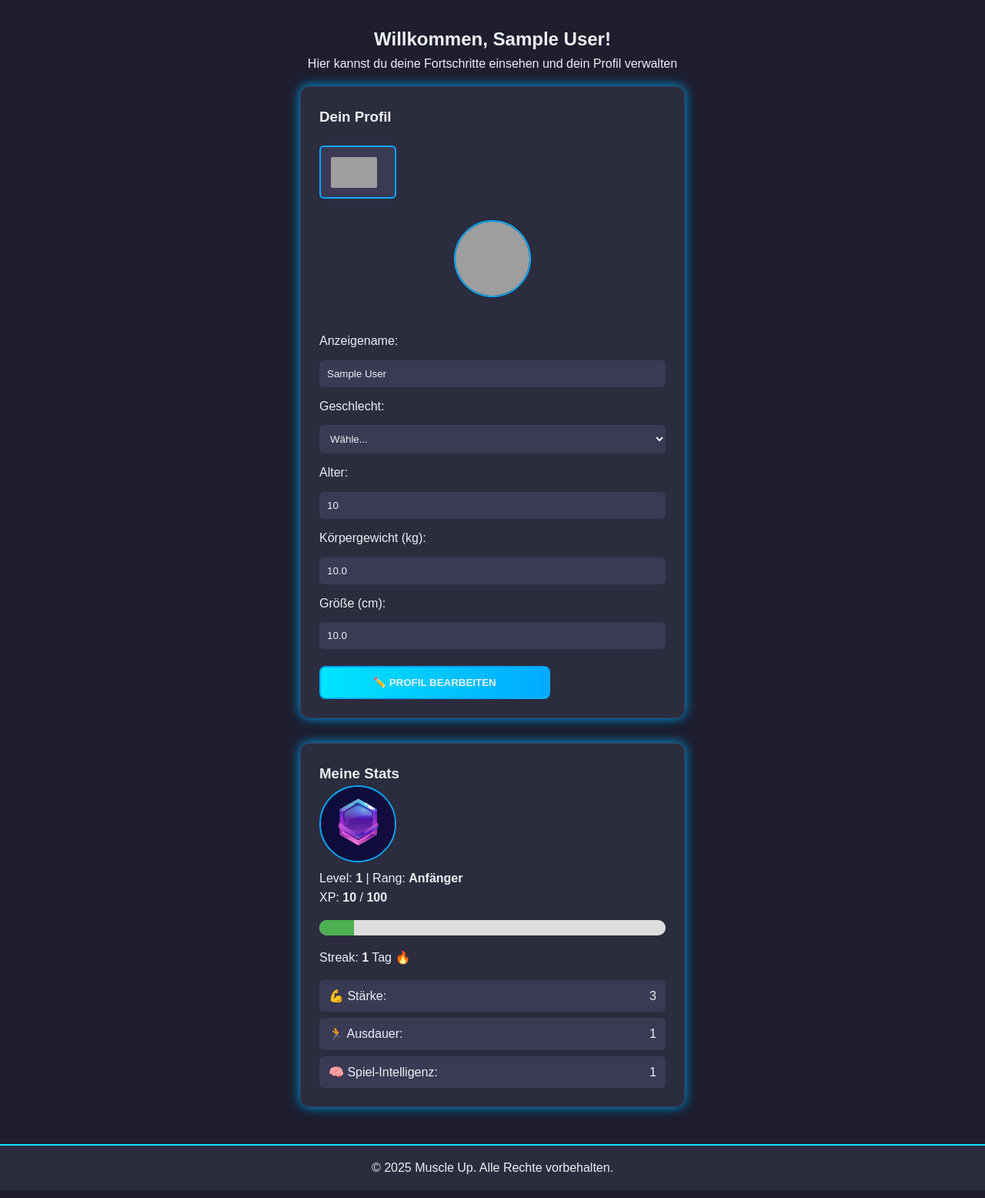
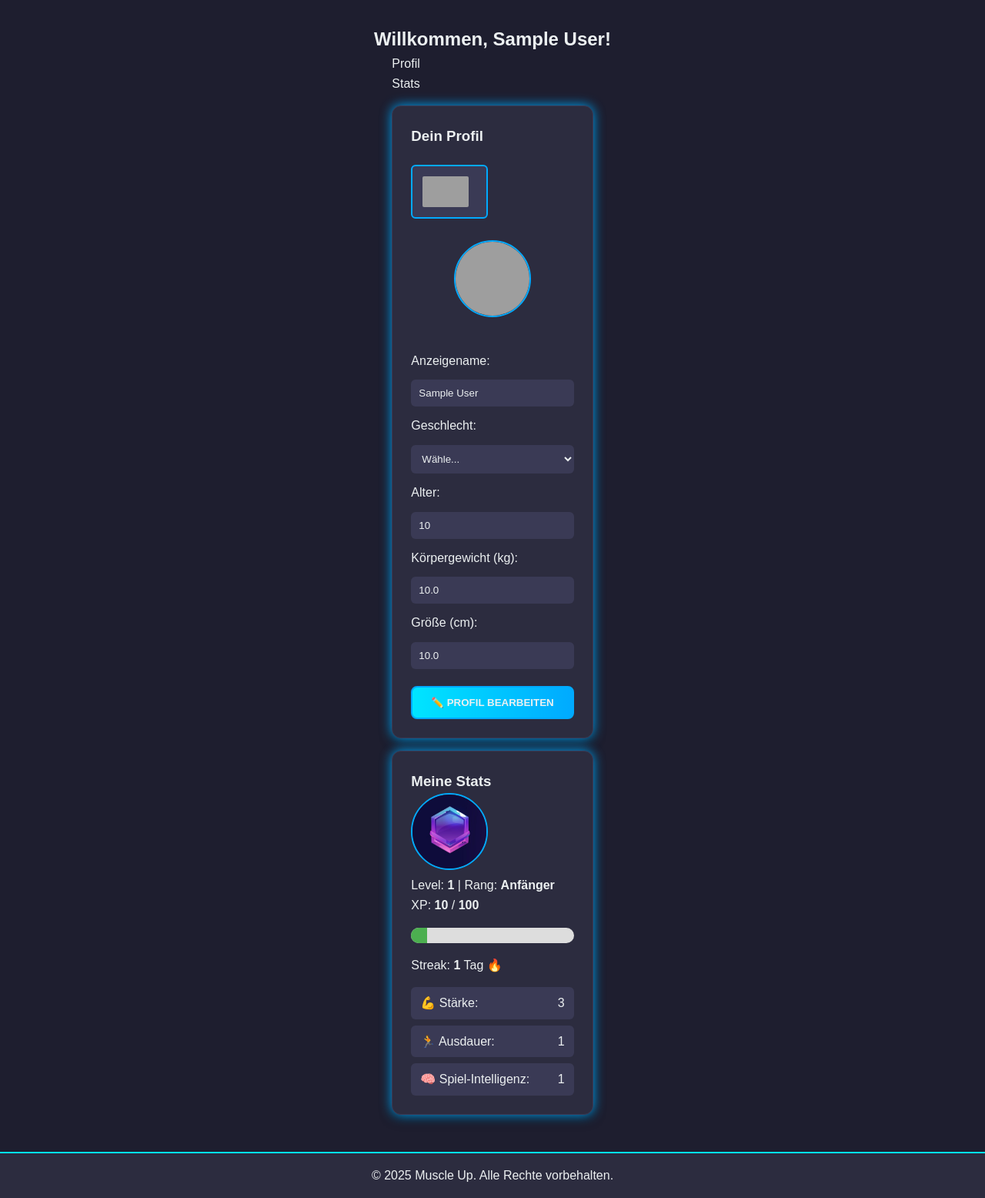
Before and after one commit to TendouToru/Muscle-UP, a Flask app: page /profile in a window 1280 px wide. Shown: the part 238-1794 px from the top of the page at 77% size. Run offline with Flask 3, Linux system fonts and the light colour scheme; the visitor is signed in with stand-in values (Sample User, id 1); tables that the repository leaves empty hold one stand-in row (values such as "Sample post"); grey boxes are pictures that could not be loaded.

Commit message:
tab profile

```diff
--- a/Muscle Up/templates/profile.html
+++ b/Muscle Up/templates/profile.html
@@ -6,6 +6,10 @@
     <link rel="stylesheet" href="{{ url_for('static', filename='style.css') }}">
     <link rel="stylesheet" href="{{ url_for('static', filename='nav.css')}}">
     <title>Muscle Up | Profil</title>
+
+    <style>
+
+    </style>
 </head>
 <body>
     <div class="wrapper">
@@ -58,8 +62,16 @@
 
         <main class="content">
             <h2>Willkommen, {{ profile.name or '' }}!</h2>
-            <p>Hier kannst du deine Fortschritte einsehen und dein Profil verwalten</p>
 
+            <div class="profile-container">
+
+                <!-- Tab Navigation -->
+                <div class="tab-container">
+                    <div class="tab active" data-tab="profile">Profil</div>
+                    <div class="tab" data-tab="stats">Stats</div>
+                </div>
+
+                <div class="tab-content active" id="profile-tab">
                     <section class="profile-card">
                         <form method="post" class="form-profile" id="profileForm" enctype="multipart/form-data">
                             <h3>Dein Profil</h3>
@@ -124,7 +136,9 @@
                             </div>
                         </form>
                     </section>
+                </div>
 
+                <div class="tab-content" id="stats-profile">
                     <section class="stats-card">
                         <h3>Meine Stats</h3>
                         <img src="{{ url_for('static', filename='ranks/' ~ rank ~ '.jpg') }}" alt="Rang" class="pfp">
@@ -150,6 +164,9 @@
                             <div class="attr"><span>🧠 Spiel-Intelligenz:</span> {{ stats.attr_intelligence if stats else 0 }}</div>
                         </div>
                     </section>
+                </div>
+            </div>
+
         </main>
 
         <footer>
@@ -162,6 +179,20 @@
         const mobileMenu = document.getElementById("mobileMenu");
         mobileMenu.style.display = (mobileMenu.style.display === "flex") ? "none" : "flex";
     }
+
+    // Tab-Funktionalität
+    document.querySelectorAll('.tab').forEach(tab => {
+        tab.addEventListener('click', () => {
+            // Tabs deaktivieren
+            document.querySelectorAll('.tab').forEach(t => t.classList.remove('active'));
+            document.querySelectorAll('.tab-content').forEach(c => c.classList.remove('active'));
+
+            // Aktiven Tab aktivieren
+            tab.classList.add('active');
+            const tabId = tab.getAttribute('data-tab');
+            document.getElementById(`${tabId}-tab`).classList.add('active');
+        });
+    });
 
     document.addEventListener('DOMContentLoaded', function() {
         const editBtn = document.getElementById('editBtn');
```
Lines whose indentation alone changed are shown as unchanged.
